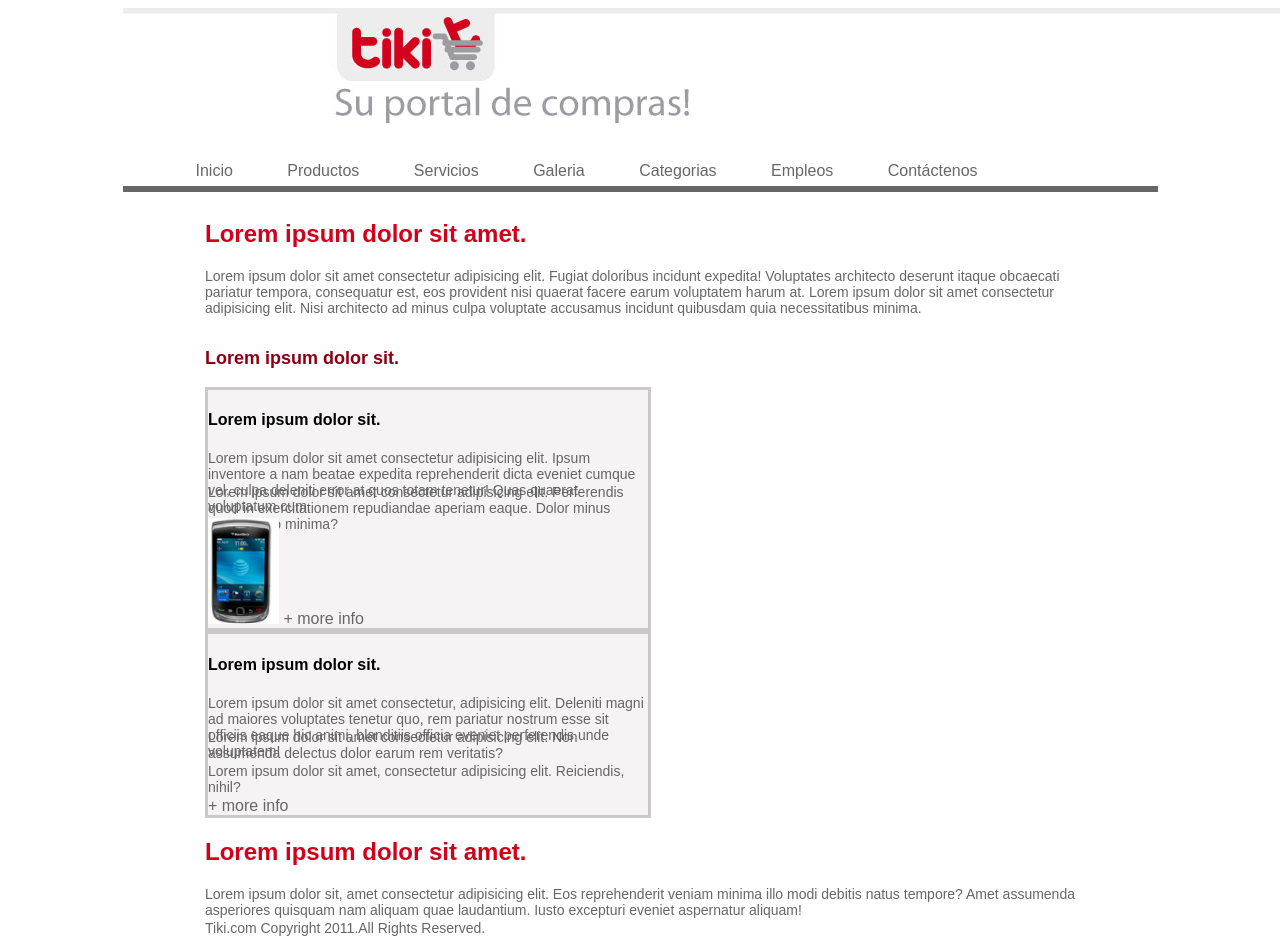
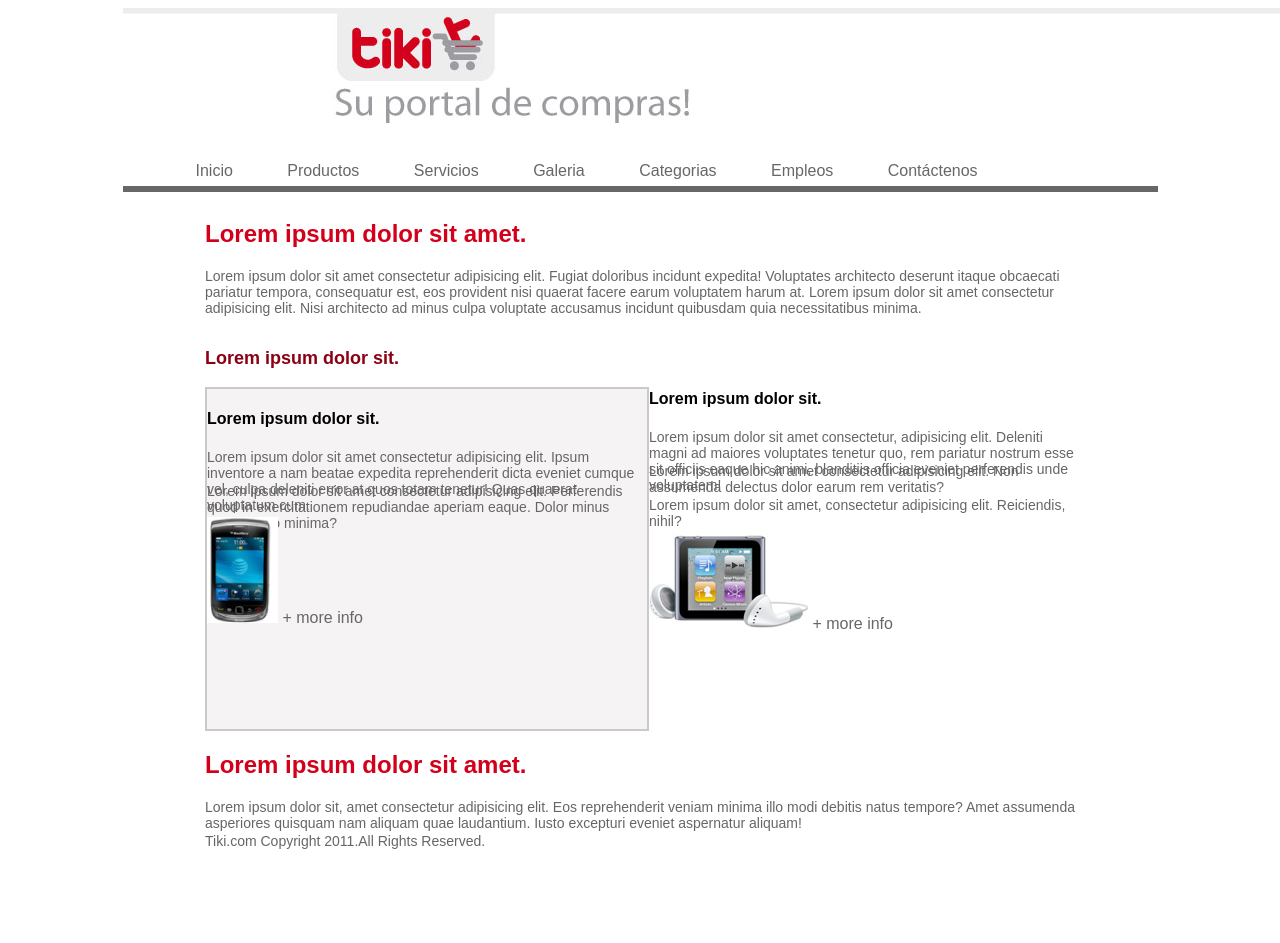
Before and after one commit to hillaryCF/examen, a plain HTML site: page index.html in a window 1280 px wide. After the commit the page ends 867 px from the top, so only its background shows below. Drawn offline with Linux system fonts and the light colour scheme.

Commit message:
agrego cambios  html y  css

```diff
--- a/css/main.css
+++ b/css/main.css
@@ -11,6 +11,7 @@
 #subconteiner-menu{
     color: 666666;
     font-family: Arial, Helvetica, sans-serif;
+
 }
 .menu{
     margin:0 auto;
@@ -66,13 +67,17 @@ h2{
 }
 .box{
     width: 440px;
-    border: solid #cac8c8;
     background-color: #f5f3f3;
+    border-top: 2px solid  #cac8c8  ;
+    border-right: 2px solid  #cac8c8 ;
+    border-bottom: 2px solid  #cac8c8 ;
+    border-left: 2px solid  #cac8c8;
+    height: 340px;
+    float: left;
+    display: inline;
 }
 
 
-
-
 /****************
-      content end
+  content end
 *****************/
--- a/index.html
+++ b/index.html
@@ -34,20 +34,21 @@
                     <h4>Lorem ipsum dolor sit.</h4>
                     <p>Lorem ipsum dolor sit amet consectetur adipisicing elit. Ipsum inventore a nam beatae expedita reprehenderit dicta eveniet cumque vel, culpa deleniti error at quos totam tenetur! Quas quaerat voluptatum cum.</p>
                     <p>Lorem ipsum dolor sit amet consectetur adipisicing elit. Perferendis quod in exercitationem repudiandae aperiam eaque. Dolor minus nemo libero minima?</p>
-                    <img src="img/img1.png" alt="logo">
+                    <img src="img/img1.png" alt="logo" class="image">
                     <a href="#">+ more info</a>
                 </div>
             </div>
-            <div class="box clearfix">
+            <div class="box2 clearfix">
                 <div>
                     <h4>Lorem ipsum dolor sit.</h4>
                     <p>Lorem ipsum dolor sit amet consectetur, adipisicing elit. Deleniti magni ad maiores voluptates tenetur quo, rem pariatur nostrum esse sit officiis eaque hic animi, blanditiis officia eveniet perferendis unde voluptatem!</p>
                     <p>Lorem ipsum dolor sit amet consectetur adipisicing elit. Non assumenda delectus dolor earum rem veritatis?</p>
                     <p>Lorem ipsum dolor sit amet, consectetur adipisicing elit. Reiciendis, nihil?</p>
+                    <img src="img/img2.png" alt="logo 2" class="image">
                     <a href="#">+ more info</a>
                 </div>
             </div>
-            <div id="info">
+            <div id="info clearfix">
                 <h2>Lorem ipsum dolor sit amet.</h2>
                 <p>Lorem ipsum dolor sit, amet consectetur adipisicing elit. Eos reprehenderit veniam minima illo modi debitis natus tempore? Amet assumenda asperiores quisquam nam aliquam quae laudantium. Iusto excepturi eveniet aspernatur aliquam!</p>
             </div>
```
